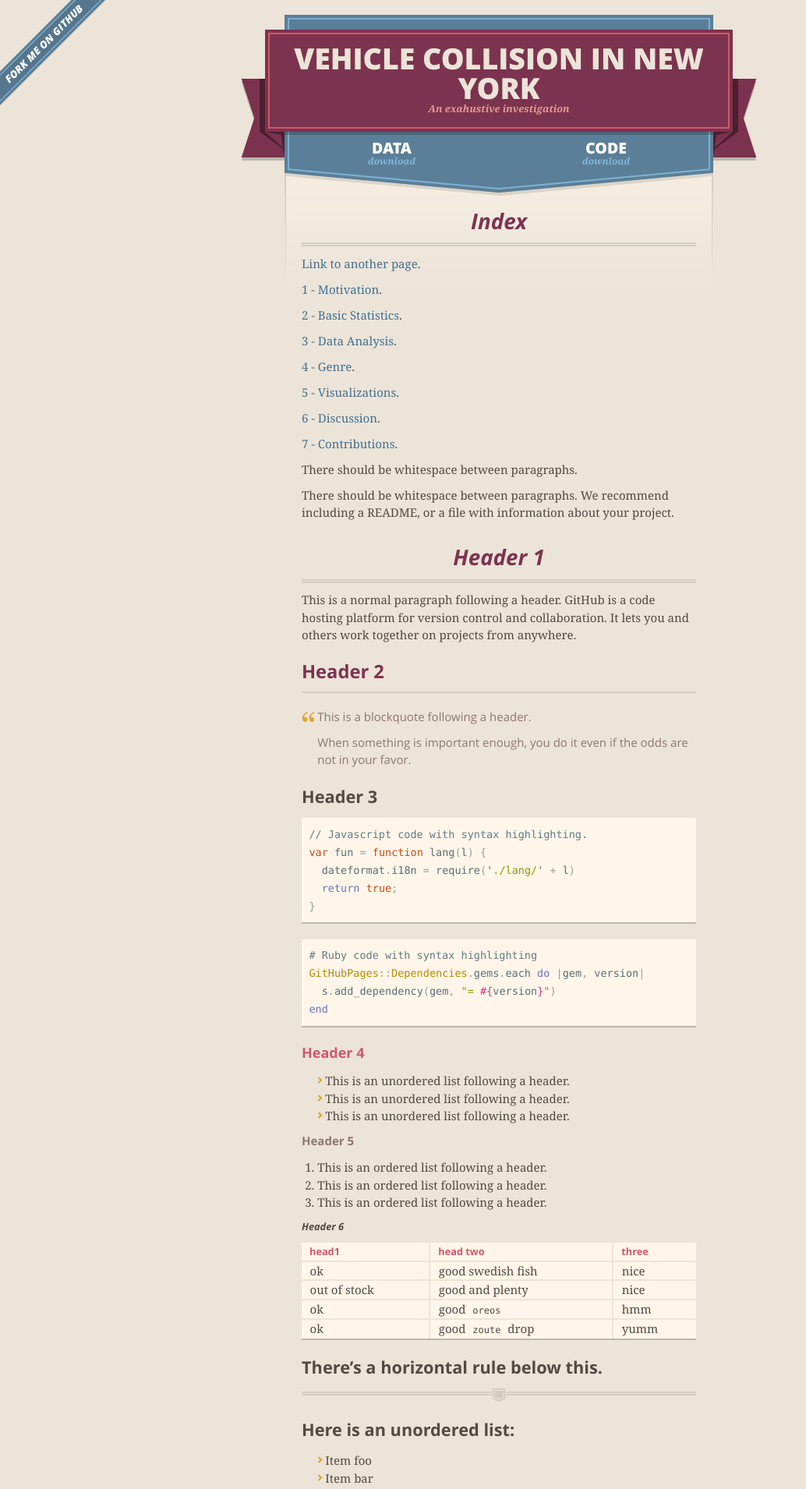
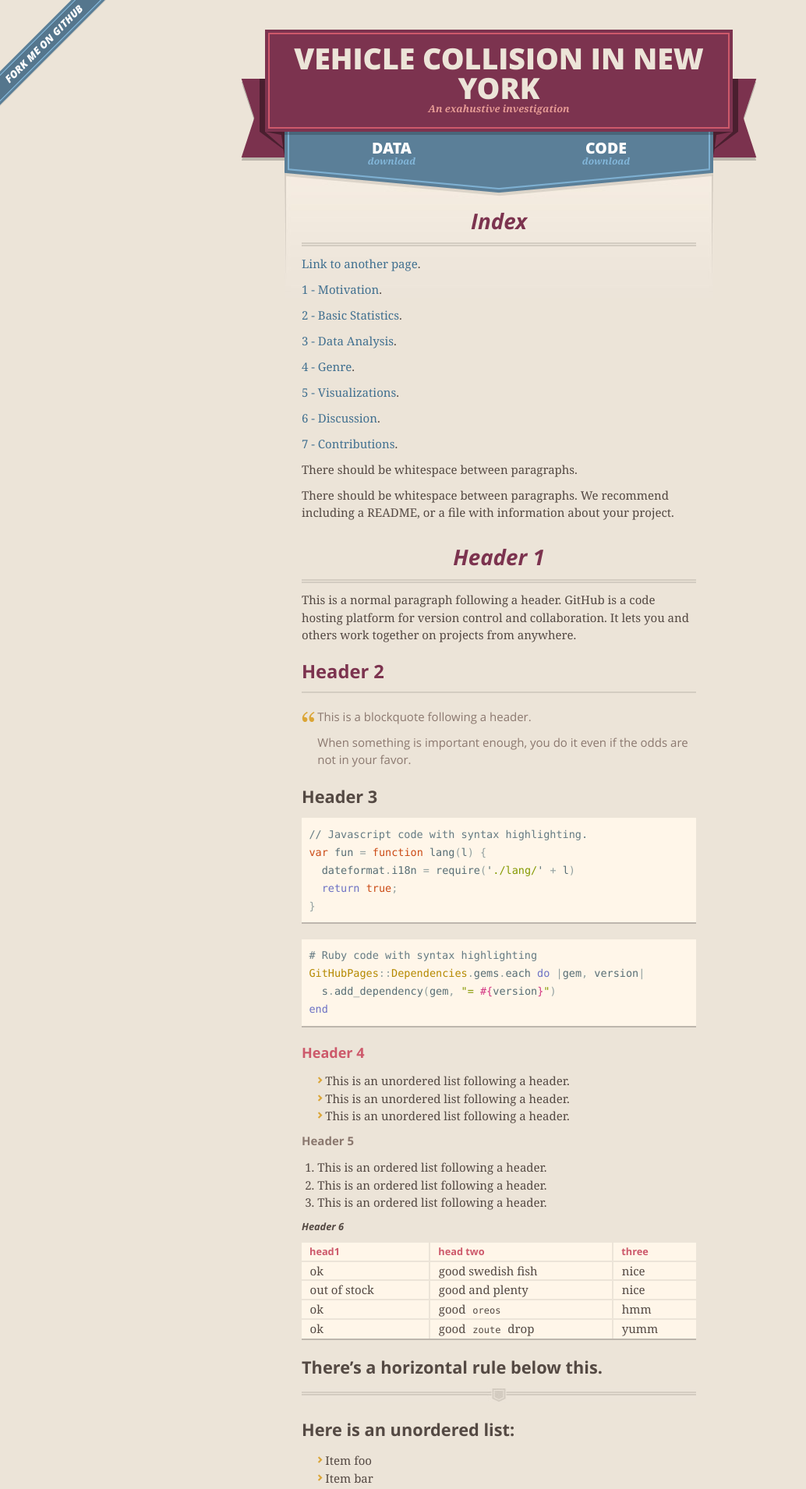
Before and after one commit to AlexAbades/veh-col-NY, a Jekyll site: the page built from index.md, in a window 1280 px wide. Shown: the top 1910 px of the page at 78% size, without its empty margins (0-1034 px from the left). Built offline with Jekyll 4.4.1, drawn with Linux system fonts in a browser that asks for light colours; our own code applies the rules of GitHub Pages for plain Markdown files.

Commit message:
Fixing Error parent

```diff
--- a/_layouts/default.html
+++ b/_layouts/default.html
@@ -52,7 +52,7 @@
       {% endif %}
 
 
-      <span class="banner-fix"></span>
+      <!-- <span class="banner-fix"></span> -->
 
 
       <section id="main_content">
```
